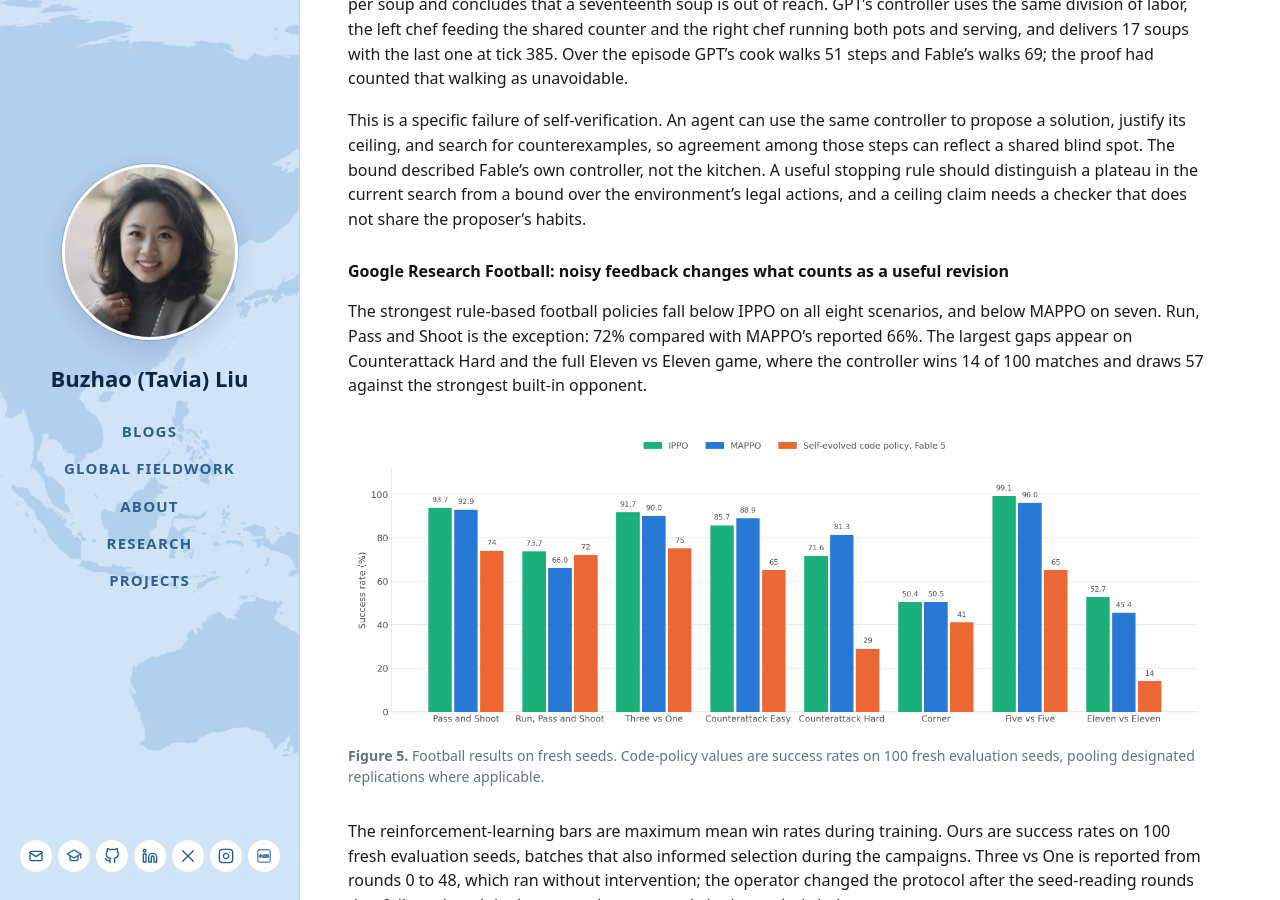
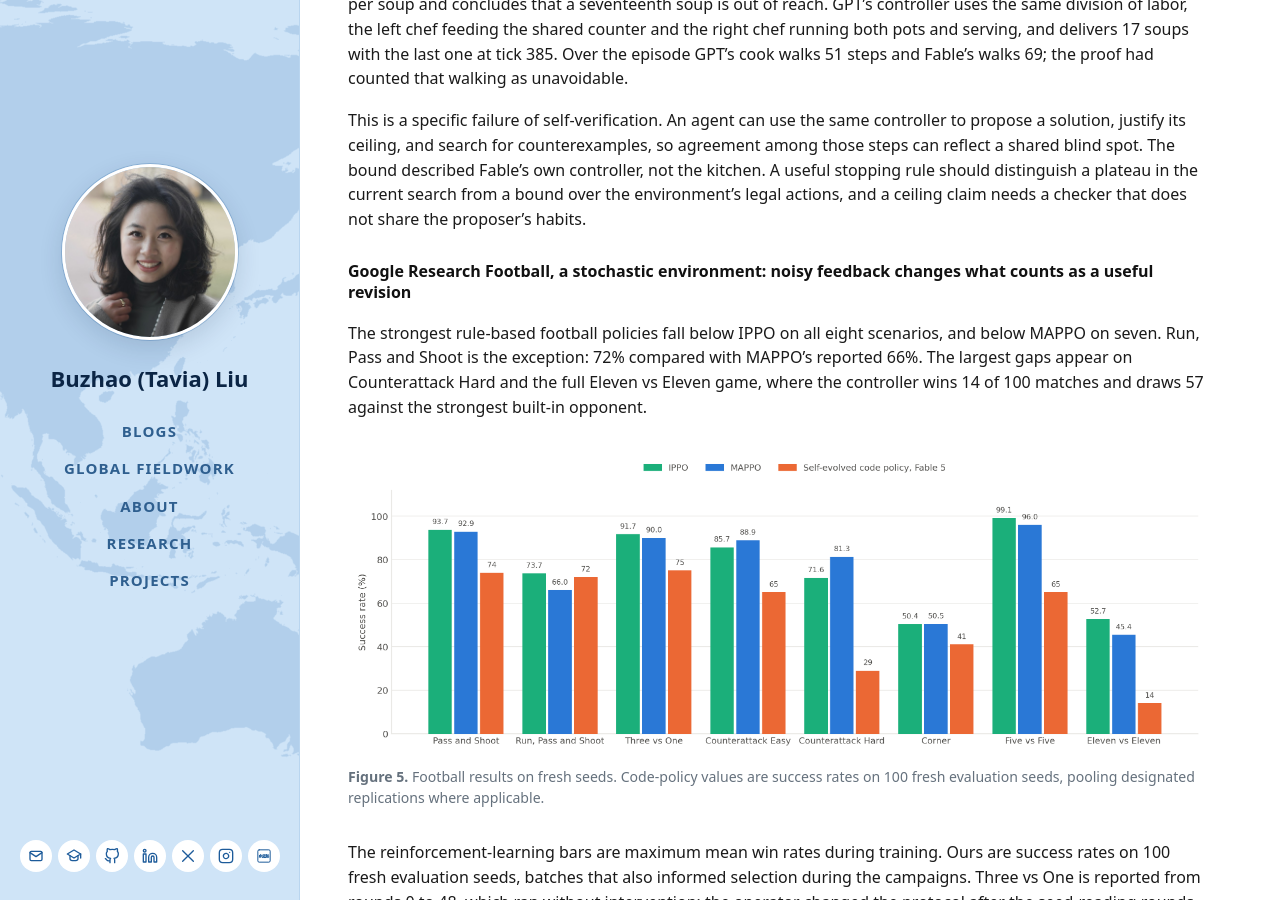
Before and after one commit to tavia-liu/tavia-liu.github.io, a Jekyll site: the page built from _posts/2026-10-31-self-improving-code-as-policies.md, in a window 1280 px wide and 900 px high, scrolled down 4343 px. Built offline with Jekyll 4.4.1, drawn with Linux system fonts in a browser that asks for light colours; some of the changed text lies outside the part shown.

Commit message:
Part headings name the environment type

```diff
--- a/_posts/2026-10-31-self-improving-code-as-policies.md
+++ b/_posts/2026-10-31-self-improving-code-as-policies.md
@@ -63,7 +63,7 @@
 
 ## Results and Analysis
 
-### Overcooked: coordination becomes search
+### Overcooked, a deterministic environment: coordination becomes search
 
 Both models finish above the published PPO self-play mean on all five layouts. On four layouts they end within one soup of each other: they tie at 260 on Cramped Room and 300 on Coordination Ring, Fable finishes one soup ahead on Asymmetric Advantages, and GPT one soup ahead on Forced Coordination. Counter Circuit separates them. Fable reaches 300 in its fifth round, three soups ahead of GPT's 240.
 
@@ -97,7 +97,7 @@
 
 This is a specific failure of self-verification. An agent can use the same controller to propose a solution, justify its ceiling, and search for counterexamples, so agreement among those steps can reflect a shared blind spot. The bound described Fable's own controller, not the kitchen. A useful stopping rule should distinguish a plateau in the current search from a bound over the environment's legal actions, and a ceiling claim needs a checker that does not share the proposer's habits.
 
-### Google Research Football: noisy feedback changes what counts as a useful revision
+### Google Research Football, a stochastic environment: noisy feedback changes what counts as a useful revision
 
 The strongest rule-based football policies fall below IPPO on all eight scenarios, and below MAPPO on seven. Run, Pass and Shoot is the exception: 72% compared with MAPPO's reported 66%. The largest gaps appear on Counterattack Hard and the full Eleven vs Eleven game, where the controller wins 14 of 100 matches and draws 57 against the strongest built-in opponent.
 
```
